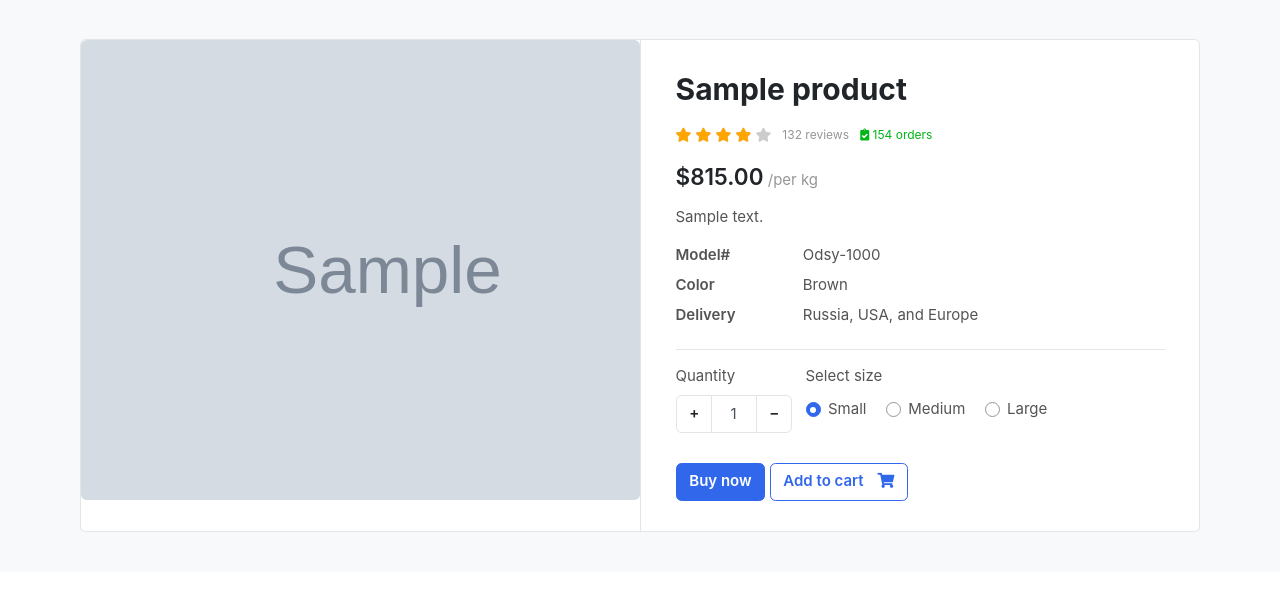
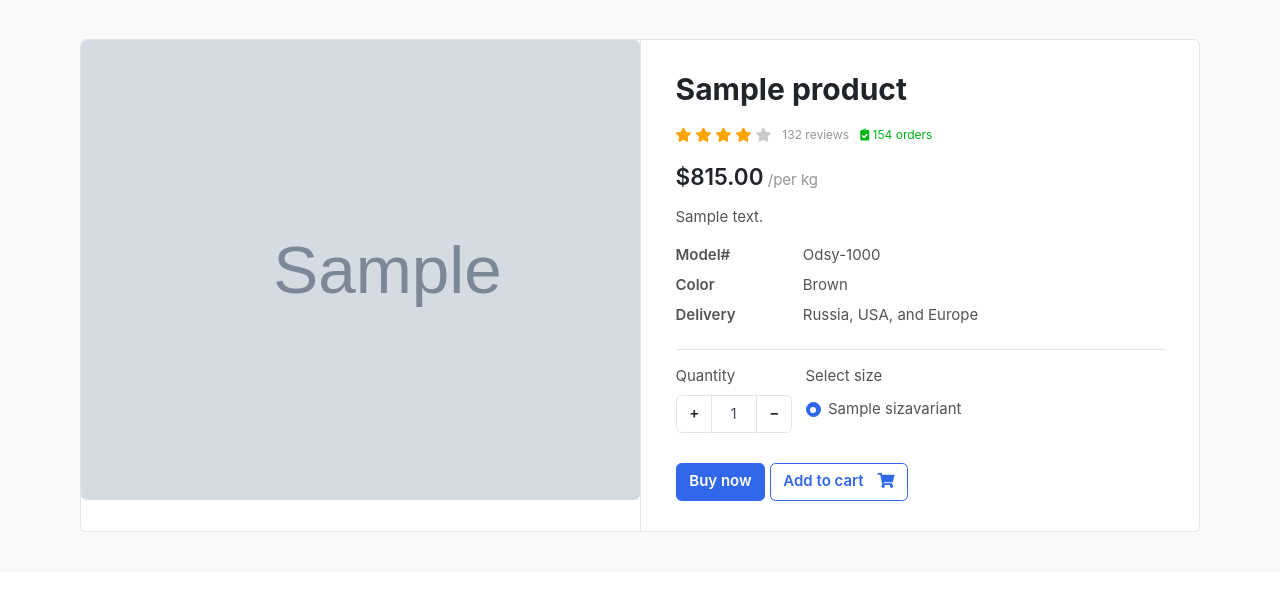
Before and after one commit to Ashish-RV/Ecomm-Web, a Django app: a page that uses ecomm/templates/product/product.html in a window 1280 px wide. Shown: the part 118-710 px from the top of the page. Run offline with Django 4.2, Linux system fonts and the light colour scheme; tables that the repository leaves empty hold one stand-in row (values such as "Sample post"); grey boxes marked "Sample" are stand-in pictures; some libraries are stand-ins or nearby versions; some web fonts are replaced.

Commit message:
sat mood

```diff
--- a/ecomm/products/admin.py
+++ b/ecomm/products/admin.py
@@ -3,6 +3,7 @@ from .models import *
 # Register your models here.
 
 admin.site.register(Category)
+admin.site.register(Coupon)
 
 class ProductImageAdmin(admin.StackedInline):
     model = ProductImage
--- a/ecomm/products/models.py
+++ b/ecomm/products/models.py
@@ -21,10 +21,16 @@ class ColorVariant(BaseModel):
     color_name = models.CharField(max_length=100)
     price = models.IntegerField(default=0)
 
+    def __str__(self) -> str:
+        return self.color_name
+
+
 class SizaVariant(BaseModel):
     size_name = models.CharField(max_length=100)
     price = models.IntegerField(default=0)
 
+    def __str__(self) -> str:
+        return self.size_name
 
 
 
@@ -34,8 +40,8 @@ class Product(BaseModel):
     category = models.ForeignKey(Category, on_delete= models.CASCADE, related_name='products')
     price = models.IntegerField()
     product_description = models.TextField()
-    color_variant = models.ManyToManyField(ColorVariant)
-    size_variant = models.ManyToManyField(SizaVariant)
+    color_variant = models.ManyToManyField(ColorVariant, blank=True)
+    size_variant = models.ManyToManyField(SizaVariant, blank=True)
 
     def save(self, *args, **kwargs):
         self.slug = slugify(self.product_name)
@@ -48,3 +54,10 @@ class Product(BaseModel):
 class ProductImage(BaseModel):
     product = models.ForeignKey(Product, on_delete=models.CASCADE, related_name='product_images')
     image =  models.ImageField(upload_to='product')
+
+
+class Coupon(BaseModel):
+    coupon_code = models.CharField(max_length=10)
+    is_expired = models.BooleanField(default=False)
+    discount_price = models.IntegerField(default=100)
+    minimum_amount = models.IntegerField(default=500)
--- a/ecomm/templates/product/product.html
+++ b/ecomm/templates/product/product.html
@@ -75,26 +75,20 @@
                   </div>
                 </div>
             </div> <!-- col.// -->
+            {% if product.size_variant.count %}
             <div class="form-group col-md">
                     <label>Select size</label>
                     <div class="mt-1">
+                      {% for size in product.size_variant.all %}
                         <label class="custom-control custom-radio custom-control-inline">
                           <input type="radio" name="select_size" checked="" class="custom-control-input">
-                          <div class="custom-control-label">Small</div>
+                          <div class="custom-control-label">{{size.size_name}}</div>
                         </label>
 
-                        <label class="custom-control custom-radio custom-control-inline">
-                          <input type="radio" name="select_size" class="custom-control-input">
-                          <div class="custom-control-label">Medium</div>
-                        </label>
-
-                        <label class="custom-control custom-radio custom-control-inline">
-                          <input type="radio" name="select_size" class="custom-control-input">
-                          <div class="custom-control-label">Large</div>
-                        </label>
-
+                        {% endfor %}
                     </div>
             </div> <!-- col.// -->
+            {% endif %}
         </div> <!-- row.// -->
 
         <a href="#" class="btn  btn-primary"> Buy now </a>
```
Also changed, not shown: ecomm/products/migrations/0003_alter_product_color_variant_and_more.py (added), ecomm/products/migrations/0004_coupon.py (added), ecomm/products/migrations/0005_rename_coupon_code_coupon_coupon_code.py (added).
